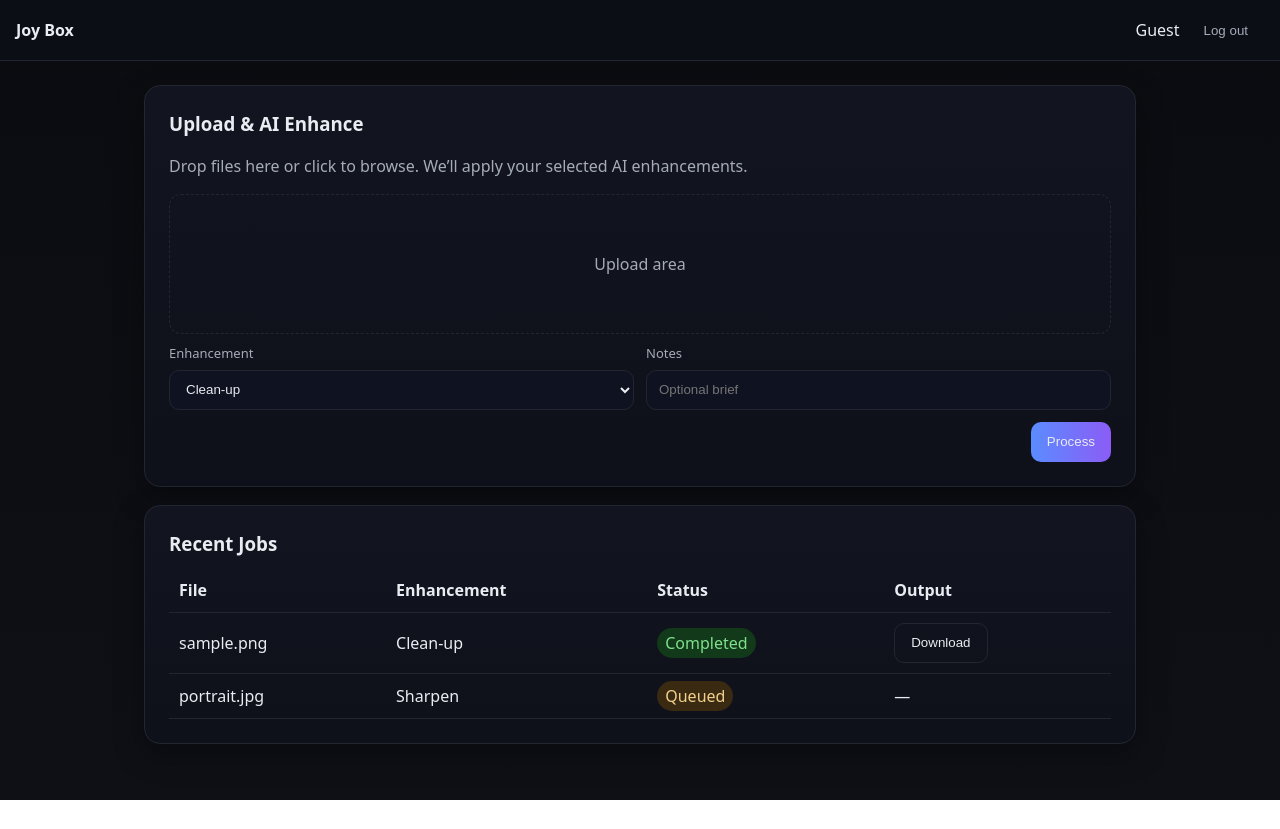
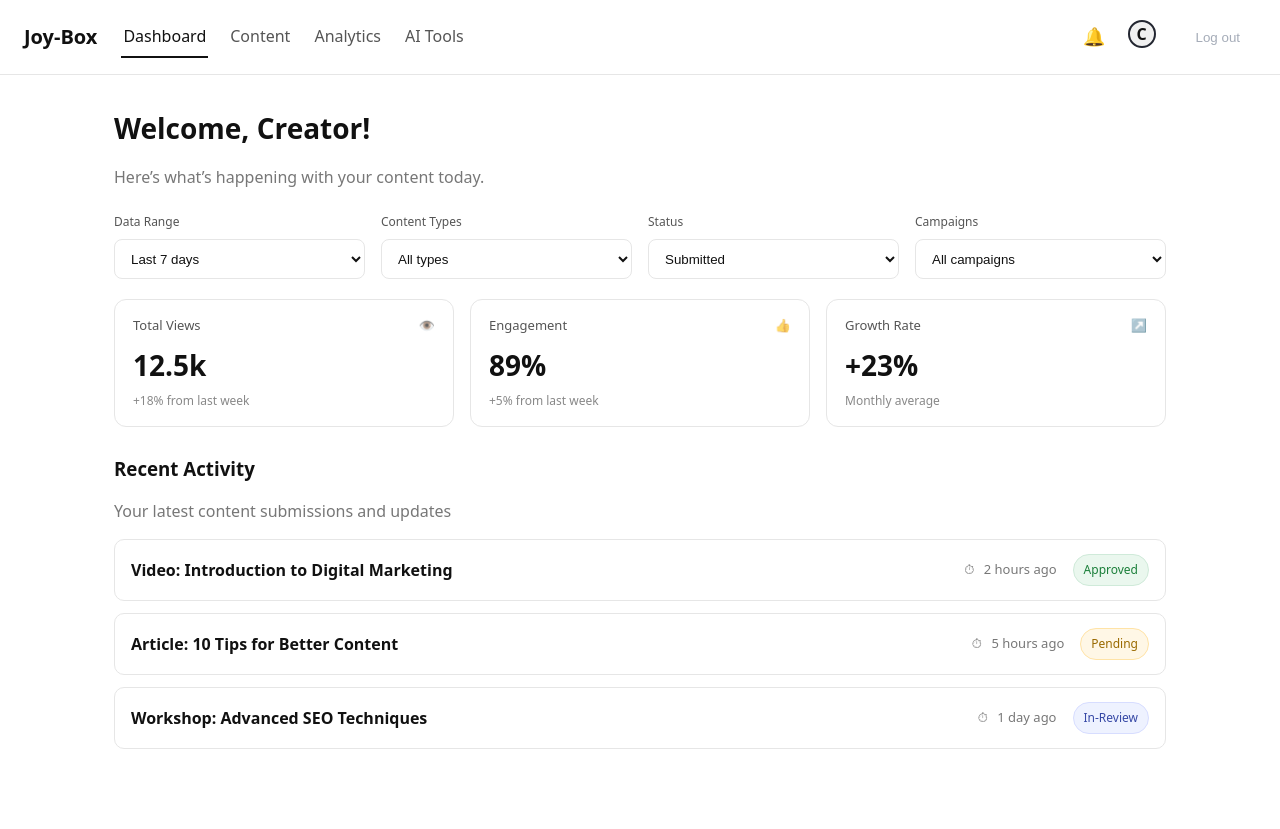
Before and after one commit to YunnYamoneAung/joybox-onboarding, a React (Vite) app: page /landing in a window 1280 px wide. Before the commit the page ends 800 px from the top, so only its background shows below. Built offline with nearby package versions, Linux system fonts and the light colour scheme.

Commit message:
style: updated dashboard design and layout

```diff
--- a/src/pages/Landing.jsx
+++ b/src/pages/Landing.jsx
@@ -1,54 +1,145 @@
-import React from 'react';
-import { logout } from '../liff';
+import React from "react";
+import { logout } from "../liff";
+
+function StatCard({ title, value, sub, icon }) {
+  return (
+    <div className="dash-card">
+      <div className="dash-card-head">
+        <span>{title}</span>
+        <span className="dash-card-icon">{icon}</span>
+      </div>
+      <div className="dash-card-value">{value}</div>
+      <div className="dash-card-sub">{sub}</div>
+    </div>
+  );
+}
+
+function ActivityItem({ title, when, status }) {
+  return (
+    <div className="activity-item">
+      <div className="activity-title">{title}</div>
+      <div className="activity-meta">
+        <span className="clock">⏱</span> {when}
+      </div>
+      <span
+        className={`pill ${status === "approved" ? "success" : status === "pending" ? "warn" : "neutral"}`}
+      >
+        {status}
+      </span>
+    </div>
+  );
+}
 
 export default function Landing({ user }) {
+  // Fallback to session (so it still works after redirect)
+  if (!user) {
+    try {
+      user = JSON.parse(sessionStorage.getItem("user") || "null");
+    } catch {}
+  }
+
+  const name = user?.name || "Creator";
+
   return (
-    <div className="page">
-      <header className="topbar">
-        <div className="brand">Joy Box</div>
-        <div className="spacer" />
-        <div className="user">
-          {user?.avatar && <img className="avatar xs" src={user.avatar} alt="" />}
-          <span>{user?.name || 'Guest'}</span>
-          <button className="btn text" onClick={logout}>Log out</button>
+    <div className="dash-page">
+      {/* Top nav */}
+      <header className="dash-topbar">
+        <div className="brand">Joy-Box</div>
+        <nav className="tabs">
+          <a className="active">Dashboard</a>
+          <a>Content</a>
+          <a>Analytics</a>
+          <a>AI Tools</a>
+        </nav>
+        <div className="grow" />
+        <button className="icon-btn" title="Notifications">🔔</button>
+        <div className="user-chip">
+          {user?.avatar ? (
+            <img src={user.avatar} alt="" className="avatar xs" />
+          ) : (
+            <div className="avatar xs">{name.charAt(0)}</div>
+          )}
         </div>
+        <button className="btn text" onClick={logout}>Log out</button>
       </header>
 
-      <main className="container gap">
-        <section className="card">
-          <h3>Upload & AI Enhance</h3>
-          <p className="muted">Drop files here or click to browse. We’ll apply your selected AI enhancements.</p>
-          <div className="dropzone">Upload area</div>
-          <div className="grid-2">
-            <label className="field">
-              <span>Enhancement</span>
-              <select defaultValue="clean-up">
-                <option value="clean-up">Clean-up</option>
-                <option value="denoise">Denoise</option>
-                <option value="sharpen">Sharpen</option>
-              </select>
-            </label>
-            <label className="field">
-              <span>Notes</span>
-              <input placeholder="Optional brief"/>
-            </label>
-          </div>
-          <div className="actions">
-            <button className="btn primary">Process</button>
-          </div>
+      {/* Content wrapper */}
+      <main className="dash-container">
+        <section className="dash-hero">
+          <h1>Welcome, {name}!</h1>
+          <p className="muted">Here’s what’s happening with your content today.</p>
         </section>
 
-        <section className="card">
-          <h3>Recent Jobs</h3>
-          <table className="table">
-            <thead>
-              <tr><th>File</th><th>Enhancement</th><th>Status</th><th>Output</th></tr>
-            </thead>
-            <tbody>
-              <tr><td>sample.png</td><td>Clean-up</td><td><span className="pill">Completed</span></td><td><button className="btn ghost">Download</button></td></tr>
-              <tr><td>portrait.jpg</td><td>Sharpen</td><td><span className="pill warn">Queued</span></td><td>—</td></tr>
-            </tbody>
-          </table>
+        {/* Filters */}
+        <section className="dash-filters">
+          <label className="field">
+            <span>Data Range</span>
+            <select defaultValue="7">
+              <option value="7">Last 7 days</option>
+              <option value="30">Last 30 days</option>
+              <option value="90">Last 90 days</option>
+            </select>
+          </label>
+
+          <label className="field">
+            <span>Content Types</span>
+            <select defaultValue="all">
+              <option value="all">All types</option>
+              <option value="video">Video</option>
+              <option value="article">Article</option>
+              <option value="workshop">Workshop</option>
+            </select>
+          </label>
+
+          <label className="field">
+            <span>Status</span>
+            <select defaultValue="submitted">
+              <option value="submitted">Submitted</option>
+              <option value="approved">Approved</option>
+              <option value="in-review">In review</option>
+              <option value="pending">Pending</option>
+            </select>
+          </label>
+
+          <label className="field">
+            <span>Campaigns</span>
+            <select defaultValue="all">
+              <option value="all">All campaigns</option>
+              <option value="spring">Spring Launch</option>
+              <option value="summer">Summer Growth</option>
+            </select>
+          </label>
+        </section>
+
+        {/* KPI cards */}
+        <section className="dash-kpis">
+          <StatCard title="Total Views" value="12.5k" sub="+18% from last week" icon="👁️" />
+          <StatCard title="Engagement" value="89%" sub="+5% from last week" icon="👍" />
+          <StatCard title="Growth Rate" value="+23%" sub="Monthly average" icon="↗️" />
+        </section>
+
+        {/* Recent Activity */}
+        <section className="dash-section">
+          <h3>Recent Activity</h3>
+          <p className="muted">Your latest content submissions and updates</p>
+
+          <div className="activity-list">
+            <ActivityItem
+              title="Video: Introduction to Digital Marketing"
+              when="2 hours ago"
+              status="approved"
+            />
+            <ActivityItem
+              title="Article: 10 Tips for Better Content"
+              when="5 hours ago"
+              status="pending"
+            />
+            <ActivityItem
+              title="Workshop: Advanced SEO Techniques"
+              when="1 day ago"
+              status="in-review"
+            />
+          </div>
         </section>
       </main>
     </div>
--- a/src/styles.css
+++ b/src/styles.css
@@ -1,66 +1,178 @@
-:root{
-  --bg:#0b0c10; --panel:#111318; --line:#06c755;
-  --text:#e9ecf1; --muted:#a5acb8; --stroke:#232631;
-  --accent:#5b8cff; --accent-2:#8b5cf6;
+:root {
+  --bg: #0b0c10;
+  --panel: #111318;
+  --line: #06c755;
+  --text: #e9ecf1;
+  --muted: #a5acb8;
+  --stroke: #232631;
+  --accent: #5b8cff;
+  --accent-2: #8b5cf6;
 }
 
-*{box-sizing:border-box}
-html,body,#root{height:100%}
-body{margin:0;background:linear-gradient(180deg,#0b0c10,#0e1016);color:var(--text);font:16px/1.5 system-ui,-apple-system,Segoe UI,Roboto,Inter,Arial}
+* { box-sizing: border-box; }
+html, body, #root { height: 100%; }
+body {
+  margin: 0;
+  background: linear-gradient(180deg, #0b0c10, #0e1016);
+  color: var(--text);
+  font: 16px/1.5 system-ui, -apple-system, Segoe UI, Roboto, Inter, Arial;
+}
 
-.container{max-width:1040px;margin:0 auto;padding:24px}
-.page{min-height:100%}
-.center-wrap{min-height:100vh;display:grid;place-items:center;padding:24px}
-.center{text-align:center}
-.narrow{max-width:420px}
+/* Core layout */
+.container { max-width: 1040px; margin: 0 auto; padding: 24px; }
+.page { min-height: 100%; }
+.center-wrap { min-height: 100vh; display: grid; place-items: center; padding: 24px; }
+.center { text-align: center; }
+.narrow { max-width: 420px; }
 
-.card{
-  background:linear-gradient(180deg,#121520,#0e1119);
-  border:1px solid var(--stroke);
-  border-radius:16px;padding:24px;box-shadow:0 10px 30px rgba(0,0,0,.35)
+.card {
+  background: linear-gradient(180deg, #121520, #0e1119);
+  border: 1px solid var(--stroke);
+  border-radius: 16px;
+  padding: 24px;
+  box-shadow: 0 10px 30px rgba(0, 0, 0, .35);
 }
-.header-row{display:flex;gap:14px;align-items:center;margin-bottom:10px}
+.header-row { display: flex; gap: 14px; align-items: center; margin-bottom: 10px; }
 
-h1,h2,h3{margin:0 0 10px}
-.muted{color:var(--muted)}
-.fine{color:var(--muted);font-size:12px;margin-top:8px}
+h1, h2, h3 { margin: 0 0 10px; }
+.muted { color: var(--muted); }
+.fine { color: var(--muted); font-size: 12px; margin-top: 8px; }
 
-.btn{height:40px;padding:0 16px;border-radius:10px;border:1px solid var(--stroke);background:#181b25;color:var(--text);cursor:pointer}
-.btn:hover{filter:brightness(1.05)}
-.btn.primary{background:linear-gradient(90deg,var(--accent),var(--accent-2));border:0}
-.btn.ghost{background:transparent;border:1px solid var(--stroke)}
-.btn.text{background:transparent;border:0;color:var(--muted)}
-.btn.line{background:var(--line);color:#020; border:0}
+.btn {
+  height: 40px;
+  padding: 0 16px;
+  border-radius: 10px;
+  border: 1px solid var(--stroke);
+  background: #181b25;
+  color: var(--text);
+  cursor: pointer;
+}
+.btn:hover { filter: brightness(1.05); }
+.btn.primary { background: linear-gradient(90deg, var(--accent), var(--accent-2)); border: 0; }
+.btn.ghost { background: transparent; border: 1px solid var(--stroke); }
+.btn.text { background: transparent; border: 0; color: var(--muted); }
+.btn.line { background: var(--line); color: #020; border: 0; }
 
-.sep{display:flex;align-items:center;gap:10px;margin:12px 0;color:var(--muted)}
-.sep:before,.sep:after{content:"";flex:1;height:1px;background:var(--stroke)}
+.sep { display: flex; align-items: center; gap: 10px; margin: 12px 0; color: var(--muted); }
+.sep:before, .sep:after { content: ""; flex: 1; height: 1px; background: var(--stroke); }
 
-.field{display:flex;flex-direction:column;gap:6px}
-.field span{color:var(--muted);font-size:13px}
-input,select,textarea{
-  height:40px;border-radius:10px;border:1px solid var(--stroke);background:#0f1220;color:var(--text);padding:0 12px
+.field { display: flex; flex-direction: column; gap: 6px; }
+.field span { color: var(--muted); font-size: 13px; }
+input, select, textarea {
+  height: 40px;
+  border-radius: 10px;
+  border: 1px solid var(--stroke);
+  background: #0f1220;
+  color: var(--text);
+  padding: 0 12px;
 }
-textarea{min-height:90px;padding:12px}
+textarea { min-height: 90px; padding: 12px; }
 
-.grid-2{display:grid;gap:12px;grid-template-columns:repeat(2,1fr)}
-@media(max-width:720px){.grid-2{grid-template-columns:1fr}}
+.grid-2 { display: grid; gap: 12px; grid-template-columns: repeat(2, 1fr); }
+@media(max-width:720px){ .grid-2 { grid-template-columns: 1fr; } }
 
-.actions{display:flex;gap:10px;justify-content:flex-end;margin-top:12px}
+.actions { display: flex; gap: 10px; justify-content: flex-end; margin-top: 12px; }
 
-.avatar{width:96px;height:96px;border-radius:50%;object-fit:cover;border:2px solid var(--stroke);margin-bottom:6px}
-.avatar.sm{width:48px;height:48px;margin:0}
-.avatar.xs{width:28px;height:28px;margin-right:8px}
+.avatar {
+  width: 96px;
+  height: 96px;
+  border-radius: 50%;
+  object-fit: cover;
+  border: 2px solid var(--stroke);
+  margin-bottom: 6px;
+}
+.avatar.sm { width: 48px; height: 48px; margin: 0; }
+.avatar.xs { width: 28px; height: 28px; margin-right: 8px; }
 
-.topbar{position:sticky;top:0;z-index:10;background:#0b0e15;border-bottom:1px solid var(--stroke);display:flex;align-items:center;padding:10px 16px}
-.brand{font-weight:700}
-.spacer{flex:1}
-.user{display:flex;align-items:center;gap:8px}
+.topbar {
+  position: sticky;
+  top: 0;
+  z-index: 10;
+  background: #0b0e15;
+  border-bottom: 1px solid var(--stroke);
+  display: flex;
+  align-items: center;
+  padding: 10px 16px;
+}
+.brand { font-weight: 700; }
+.spacer { flex: 1; }
+.user { display: flex; align-items: center; gap: 8px; }
 
-.dropzone{margin:10px 0;height:140px;border:1px dashed var(--stroke);border-radius:12px;display:grid;place-items:center;color:var(--muted)}
+.dropzone {
+  margin: 10px 0;
+  height: 140px;
+  border: 1px dashed var(--stroke);
+  border-radius: 12px;
+  display: grid;
+  place-items: center;
+  color: var(--muted);
+}
 
-.table{width:100%;border-collapse:collapse;margin-top:8px}
-.table th,.table td{padding:10px;border-bottom:1px solid var(--stroke);text-align:left}
-.pill{padding:4px 8px;border-radius:999px;background:#11391a;color:#7ee18c}
-.pill.warn{background:#3a2a12;color:#f1d08b}
+.table { width: 100%; border-collapse: collapse; margin-top: 8px; }
+.table th, .table td { padding: 10px; border-bottom: 1px solid var(--stroke); text-align: left; }
+.pill { padding: 4px 8px; border-radius: 999px; background: #11391a; color: #7ee18c; }
+.pill.warn { background: #3a2a12; color: #f1d08b; }
 
-.gap{display:grid;gap:18px}
+.gap { display: grid; gap: 18px; }
+
+/* ===== Dashboard (Joy-Box Landing) ===== */
+.dash-page { background:#fff; min-height:100vh; color:#111; }
+.dash-topbar {
+  position:sticky; top:0; z-index:10;
+  display:flex; align-items:center; gap:16px;
+  padding:16px 24px; border-bottom:1px solid #e6e6e6; background:#fff;
+}
+.brand { font-weight:700; font-size:20px; }
+.tabs { display:flex; gap:20px; margin-left:8px; }
+.tabs a { padding:8px 2px; color:#555; border-bottom:2px solid transparent; cursor:pointer; text-decoration:none; }
+.tabs a.active { color:#111; border-color:#111; }
+.grow { flex:1; }
+.icon-btn { background:transparent; border:0; font-size:18px; cursor:pointer; }
+.user-chip { display:flex; align-items:center; }
+.avatar.xs { width:28px; height:28px; border-radius:50%; background:#f0f0f0; display:grid; place-items:center; font-weight:600; }
+
+.dash-container { max-width:1100px; margin:0 auto; padding:32px 24px 80px; }
+.dash-hero h1 { font-size:28px; margin:0 0 6px; }
+.muted { color:#777; }
+
+.dash-filters {
+  display:grid; grid-template-columns: repeat(4, minmax(0,1fr));
+  gap:16px; margin:24px 0 20px;
+}
+.field { display:flex; flex-direction:column; gap:8px; }
+.field > span { font-size:12px; color:#555; }
+.field select {
+  height:40px; border:1px solid #e6e6e6; border-radius:8px; padding:0 12px; background:#fff; color:#111;
+}
+
+.dash-kpis {
+  display:grid; grid-template-columns: repeat(3, minmax(0,1fr));
+  gap:16px; margin:8px 0 28px;
+}
+.dash-card {
+  border:1px solid #e6e6e6; border-radius:12px; padding:16px 18px; background:#fff;
+}
+.dash-card-head { display:flex; justify-content:space-between; color:#555; font-size:13px; }
+.dash-card-icon { opacity:.7; }
+.dash-card-value { font-size:28px; font-weight:700; margin-top:8px; }
+.dash-card-sub { color:#888; font-size:12px; margin-top:6px; }
+
+.dash-section h3 { margin:8px 0 4px; }
+.activity-list { display:flex; flex-direction:column; gap:12px; margin-top:12px; }
+.activity-item {
+  display:grid; grid-template-columns: 1fr auto auto; align-items:center;
+  gap:16px; padding:14px 16px; border:1px solid #e6e6e6; border-radius:10px; background:#fff;
+}
+.activity-title { font-weight:600; }
+.activity-meta { color:#777; font-size:13px; }
+.clock { margin-right:6px; }
+.pill { padding:6px 10px; font-size:12px; border-radius:999px; border:1px solid transparent; text-transform:capitalize; }
+.pill.success { background:#eaf7ee; color:#1b7f3a; border-color:#cfead9; }
+.pill.warn { background:#fff7e6; color:#9a6a00; border-color:#ffe3a6; }
+.pill.neutral { background:#eef2ff; color:#3749a6; border-color:#d7ddff; }
+
+@media (max-width: 900px) {
+  .dash-filters { grid-template-columns:1fr 1fr; }
+  .dash-kpis { grid-template-columns:1fr; }
+  .activity-item { grid-template-columns: 1fr auto; }
+}
```
